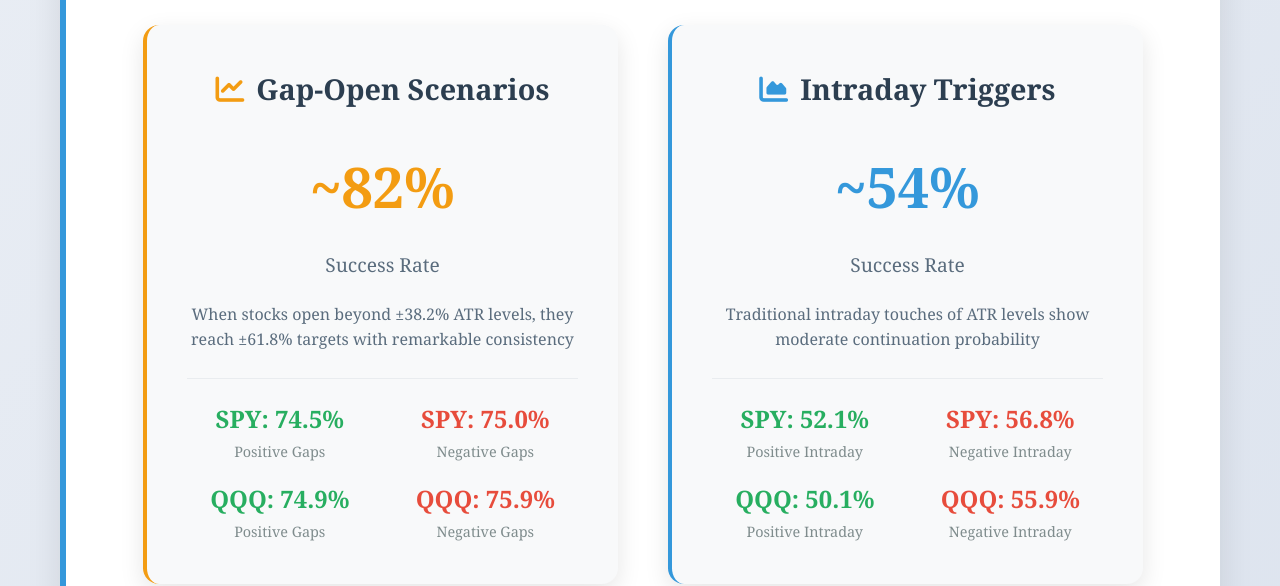
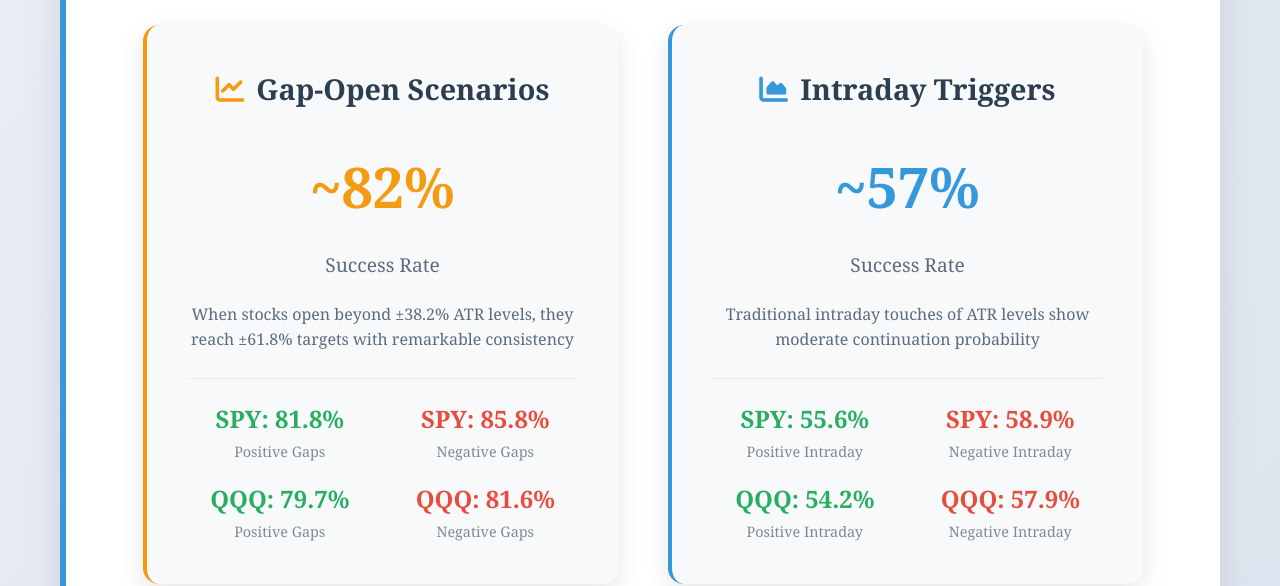
Before and after one commit to skrytz/skrytz.github.io, a plain HTML site: page index.html in a window 1280 px wide. Shown: the part 2480-3066 px from the top of the page. Drawn offline with nearby package versions, Linux system fonts and the light colour scheme.

Commit message:
chore: update webpage

```diff
--- a/index.html
+++ b/index.html
@@ -648,21 +648,21 @@
                         <div style="margin-top: 25px; padding-top: 20px; border-top: 1px solid #e9ecef;">
                             <div style="display: grid; grid-template-columns: 1fr 1fr; gap: 20px; text-align: center; margin-bottom: 15px;">
                                 <div>
-                                    <div style="font-size: 1.5rem; font-weight: 700; color: #27ae60;">SPY: 74.5%</div>
+                                    <div style="font-size: 1.5rem; font-weight: 700; color: #27ae60;">SPY: 81.8%</div>
                                     <div style="font-size: 0.9rem; color: #7f8c8d;">Positive Gaps</div>
                                 </div>
                                 <div>
-                                    <div style="font-size: 1.5rem; font-weight: 700; color: #e74c3c;">SPY: 75.0%</div>
+                                    <div style="font-size: 1.5rem; font-weight: 700; color: #e74c3c;">SPY: 85.8%</div>
                                     <div style="font-size: 0.9rem; color: #7f8c8d;">Negative Gaps</div>
                                 </div>
                             </div>
                             <div style="display: grid; grid-template-columns: 1fr 1fr; gap: 20px; text-align: center;">
                                 <div>
-                                    <div style="font-size: 1.5rem; font-weight: 700; color: #27ae60;">QQQ: 74.9%</div>
+                                    <div style="font-size: 1.5rem; font-weight: 700; color: #27ae60;">QQQ: 79.7%</div>
                                     <div style="font-size: 0.9rem; color: #7f8c8d;">Positive Gaps</div>
                                 </div>
                                 <div>
-                                    <div style="font-size: 1.5rem; font-weight: 700; color: #e74c3c;">QQQ: 75.9%</div>
+                                    <div style="font-size: 1.5rem; font-weight: 700; color: #e74c3c;">QQQ: 81.6%</div>
                                     <div style="font-size: 0.9rem; color: #7f8c8d;">Negative Gaps</div>
                                 </div>
                             </div>
@@ -673,7 +673,7 @@
                         <h3 style="font-size: 1.8rem; font-weight: 700; margin-bottom: 25px; color: #2c3e50;">
                             <i class="fas fa-chart-area" style="margin-right: 12px; color: #3498db;"></i>Intraday Triggers
                         </h3>
-                        <div style="font-size: 3.5rem; font-weight: 800; margin-bottom: 15px; color: #3498db; font-family: 'Georgia', serif;">~54%</div>
+                        <div style="font-size: 3.5rem; font-weight: 800; margin-bottom: 15px; color: #3498db; font-family: 'Georgia', serif;">~57%</div>
                         <p style="font-size: 1.2rem; color: #5a6c7d; margin-bottom: 20px;">Success Rate</p>
                         <p style="font-size: 1rem; color: #5a6c7d; line-height: 1.6;">
                             Traditional intraday touches of ATR levels show moderate continuation probability
@@ -681,21 +681,21 @@
                         <div style="margin-top: 25px; padding-top: 20px; border-top: 1px solid #e9ecef;">
                             <div style="display: grid; grid-template-columns: 1fr 1fr; gap: 20px; text-align: center; margin-bottom: 15px;">
                                 <div>
-                                    <div style="font-size: 1.5rem; font-weight: 700; color: #27ae60;">SPY: 52.1%</div>
+                                    <div style="font-size: 1.5rem; font-weight: 700; color: #27ae60;">SPY: 55.6%</div>
                                     <div style="font-size: 0.9rem; color: #7f8c8d;">Positive Intraday</div>
                                 </div>
                                 <div>
-                                    <div style="font-size: 1.5rem; font-weight: 700; color: #e74c3c;">SPY: 56.8%</div>
+                                    <div style="font-size: 1.5rem; font-weight: 700; color: #e74c3c;">SPY: 58.9%</div>
                                     <div style="font-size: 0.9rem; color: #7f8c8d;">Negative Intraday</div>
                                 </div>
                             </div>
                             <div style="display: grid; grid-template-columns: 1fr 1fr; gap: 20px; text-align: center;">
                                 <div>
-                                    <div style="font-size: 1.5rem; font-weight: 700; color: #27ae60;">QQQ: 50.1%</div>
+                                    <div style="font-size: 1.5rem; font-weight: 700; color: #27ae60;">QQQ: 54.2%</div>
                                     <div style="font-size: 0.9rem; color: #7f8c8d;">Positive Intraday</div>
                                 </div>
                                 <div>
-                                    <div style="font-size: 1.5rem; font-weight: 700; color: #e74c3c;">QQQ: 55.9%</div>
+                                    <div style="font-size: 1.5rem; font-weight: 700; color: #e74c3c;">QQQ: 57.9%</div>
                                     <div style="font-size: 0.9rem; color: #7f8c8d;">Negative Intraday</div>
                                 </div>
                             </div>
```
